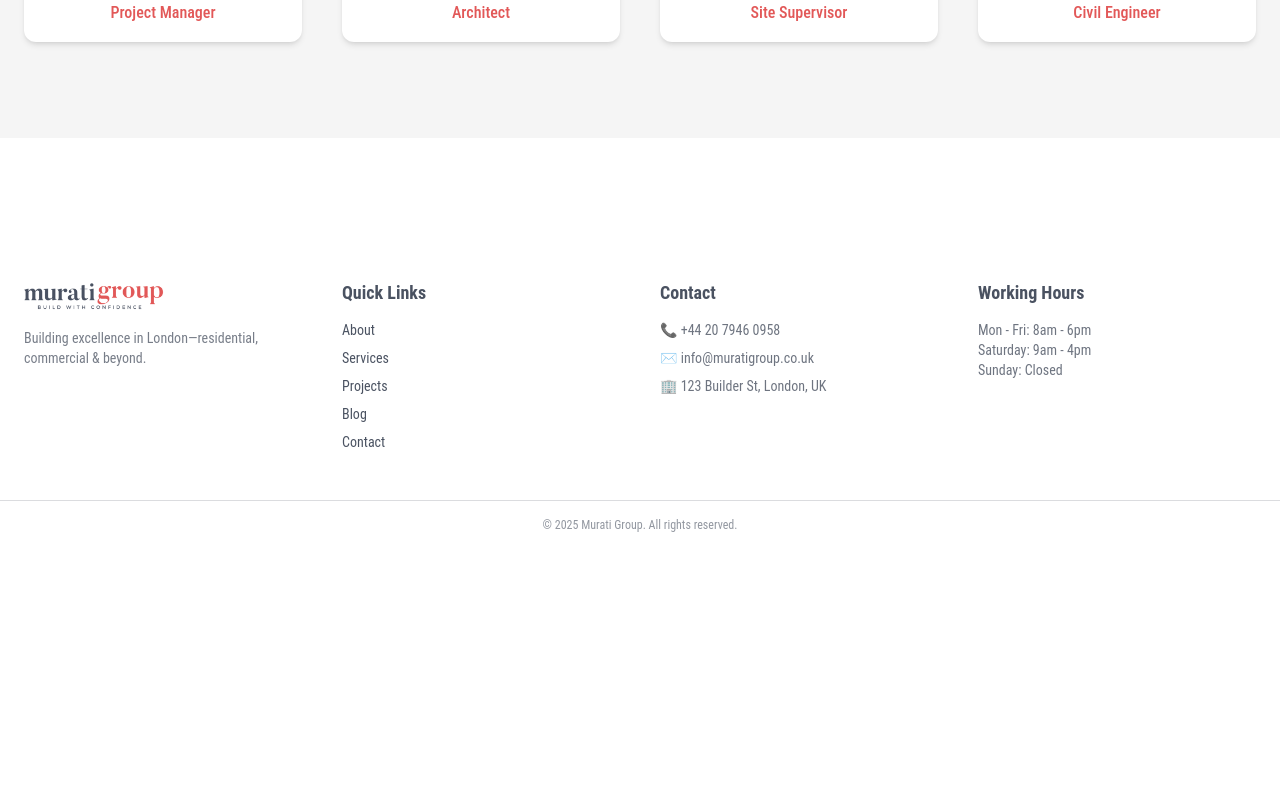
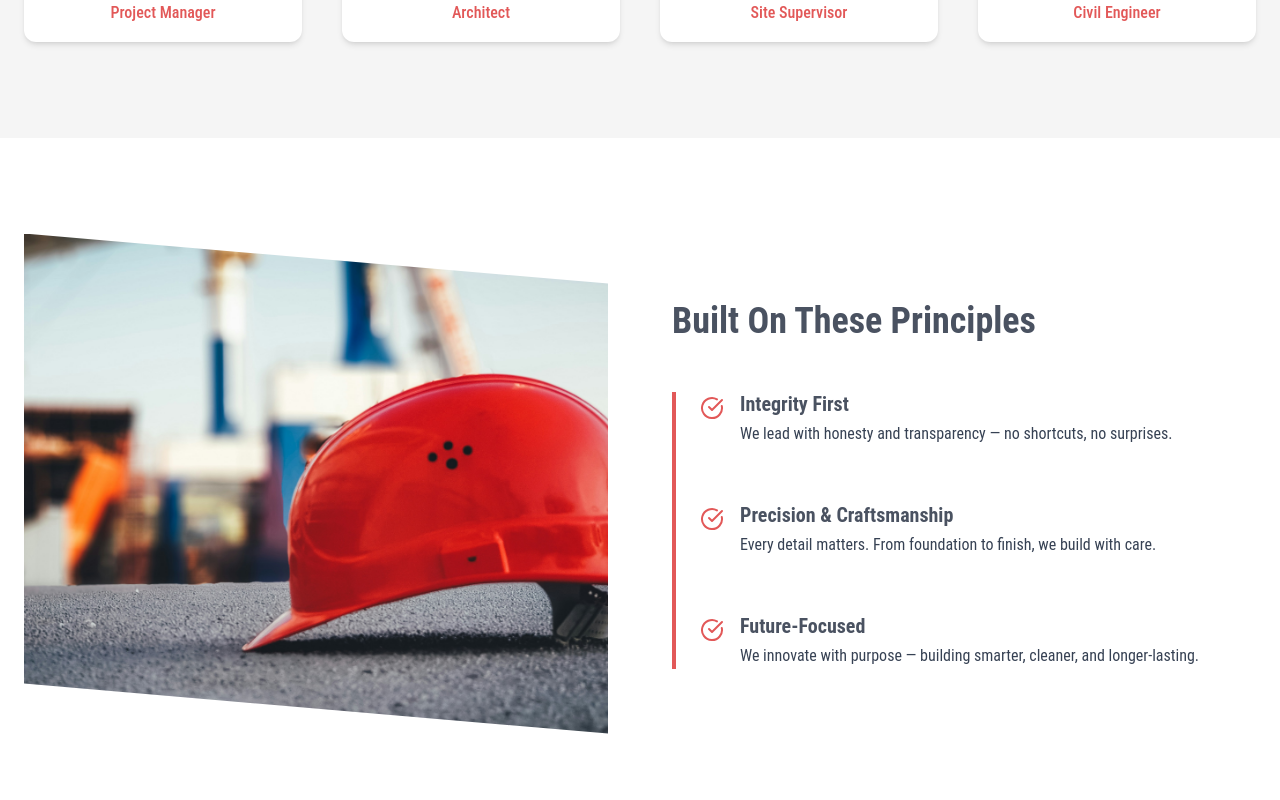
Before and after one commit to armirpepkola/murati-group, a Next.js app: page /about in a window 1280 px wide. Shown: the part 1920-2720 px from the top of the page. Before the commit the page ends 2469 px from the top, so only its background shows below. Built offline with nearby package versions, Linux system fonts and the light colour scheme.

Commit message:
values v1

```diff
--- a/src/app/about/page.tsx
+++ b/src/app/about/page.tsx
@@ -2,6 +2,7 @@ import { Metadata } from 'next';
 import AboutHero from '@/components/about/AboutHero';
 import Story from '@/components/about/Story';
 import Team from '@/components/about/Team';
+import Values from '@/components/about/Values';
 
 export const metadata: Metadata = {
   title: 'About Us',
@@ -14,6 +15,7 @@ export default function AboutPage() {
       <AboutHero />
       <Story />
       <Team />
+      <Values />
     </main>
   );
 }
--- /dev/null
+++ b/src/components/about/Values.tsx
@@ -0,0 +1,76 @@
+'use client';
+import { motion } from 'framer-motion';
+import Image from 'next/image';
+import { CheckCircle } from 'lucide-react';
+
+const values = [
+  {
+    title: "Integrity First",
+    description: "We lead with honesty and transparency — no shortcuts, no surprises.",
+  },
+  {
+    title: "Precision & Craftsmanship",
+    description: "Every detail matters. From foundation to finish, we build with care.",
+  },
+  {
+    title: "Future-Focused",
+    description: "We innovate with purpose — building smarter, cleaner, and longer-lasting.",
+  },
+];
+
+export default function Values() {
+  return (
+    <section className="py-24 px-6">
+      <div className="max-w-7xl mx-auto grid md:grid-cols-2 gap-16 items-center">
+
+        {/* Left: Image */}
+        <motion.div
+          initial={{ opacity: 0, x: -40 }}
+          whileInView={{ opacity: 1, x: 0 }}
+          transition={{ duration: 0.6 }}
+          viewport={{ once: true }}
+        >
+            <div className="relative w-full h-[500px] overflow-hidden [clip-path:polygon(0_0,100%_10%,100%_100%,0_90%)] shadow-xl">
+                <Image
+                    src="/images/hero.jpg"
+                    alt="Cut angle image"
+                    fill
+                    className="object-cover"
+                />
+            </div>
+        </motion.div>
+
+        {/* Right: Timeline */}
+        <motion.div
+          initial={{ opacity: 0, x: 40 }}
+          whileInView={{ opacity: 1, x: 0 }}
+          transition={{ duration: 0.6 }}
+          viewport={{ once: true }}
+        >
+          <h2 className="text-4xl font-bold text-[#4a5261] mb-12">
+            Built On These Principles
+          </h2>
+
+          <div className="relative border-l-4 border-[#e25858] pl-6 space-y-14">
+            {values.map(({ title, description }, i) => (
+              <motion.div
+                key={title}
+                initial={{ opacity: 0, x: -20 }}
+                whileInView={{ opacity: 1, x: 0 }}
+                transition={{ duration: 0.5, delay: i * 0.2 }}
+                viewport={{ once: true }}
+                className="relative flex items-start gap-4"
+              >
+                <CheckCircle className="text-[#e25858] min-w-[24px] mt-1" size={24} />
+                <div>
+                  <h3 className="text-xl font-semibold text-[#4a5261]">{title}</h3>
+                  <p className="text-gray-700 mt-1 leading-relaxed">{description}</p>
+                </div>
+              </motion.div>
+            ))}
+          </div>
+        </motion.div>
+      </div>
+    </section>
+  );
+}
```
